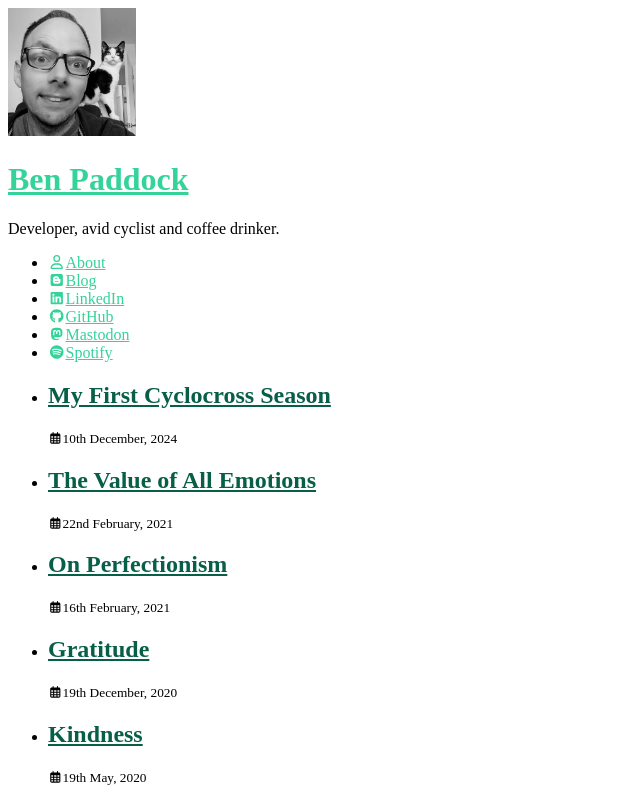
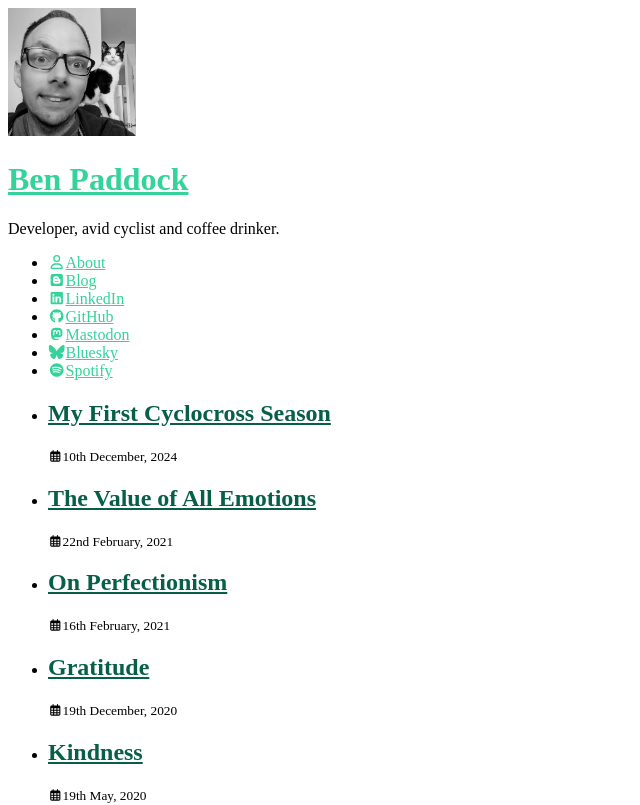
Before and after one commit to pads/benpaddock.net, a Next.js app: page /blog in a window 1280 px wide. Shown: the top 805 px of the page, without its empty margins (0-640 px from the left). Built offline with nearby package versions, Linux system fonts and the light colour scheme.

Commit message:
Add bluesky link

```diff
--- a/components/layout.tsx
+++ b/components/layout.tsx
@@ -1,4 +1,4 @@
-import { faBlogger, faGithub, faLinkedin, faMastodon, faSpotify } from "@fortawesome/free-brands-svg-icons";
+import { faBlogger, faBluesky, faGithub, faLinkedin, faMastodon, faSpotify } from "@fortawesome/free-brands-svg-icons";
 import { faUser } from "@fortawesome/free-regular-svg-icons";
 import { FontAwesomeIcon } from "@fortawesome/react-fontawesome";
 import Head from "next/head";
@@ -73,6 +73,12 @@ export default function Layout({
                             </a>
                         </li>
                         <li className="p-2 flex-auto">
+                            <a href="https://bsky.app/profile/essexpads.bsky.social" target="_blank" rel="noreferrer">
+                                <FontAwesomeIcon className="mr-2" icon={faBluesky} fixedWidth size="sm" />
+                                Bluesky
+                            </a>
+                        </li>
+                        <li className="p-2 flex-auto">
                             <a href="https://open.spotify.com/user/essexpads" target="_blank" rel="noreferrer">
                                 <FontAwesomeIcon className="mr-2" icon={faSpotify} fixedWidth size="sm" />
                                 Spotify
```
